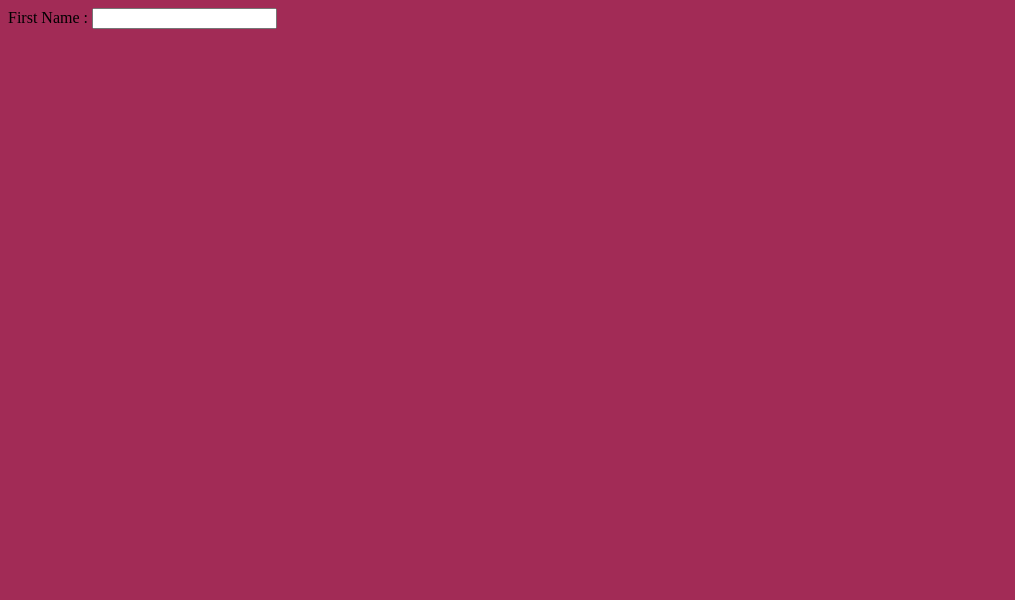
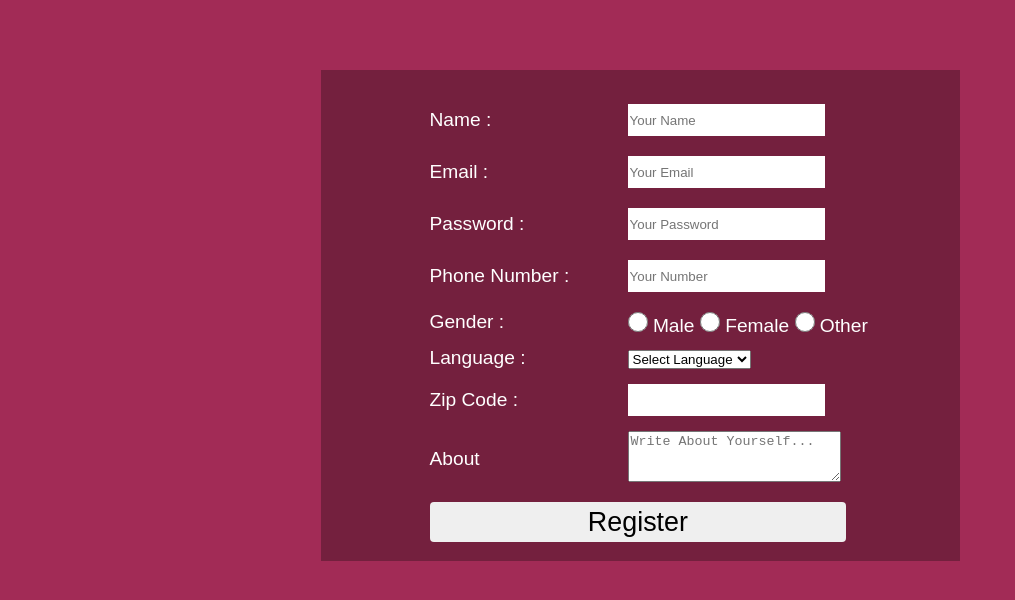
Before and after one commit to kiranrathor30697/responsive-form2-13oct2021, a plain HTML site: page index.html in a window 1280 px wide. Shown: the whole page, without its empty margins (0-1015 px from the left). Drawn offline with Linux system fonts and the light colour scheme.

Commit message:
form 2 done

```diff
--- a/index.html
+++ b/index.html
@@ -8,14 +8,126 @@
         <style>
             body{
                 background-color: #a22b56;
+                margin: 0px;
+                font-size: 1.2em;
+                font-family: Arial, Helvetica, sans-serif;
+            }
+            .k_foembox{
+                width:539px;
+                height:471px;
+                background-color: #74203e;
+                margin:70px auto;
+                border: none;
+                color: #fff;
+                padding-left: 100px;
+                padding-top: 20px;
+            }
+            input{
+                width: 60%;
+                height: 30px;
+                border: none;
+                margin:5px auto;
+            }
+            label{
+                text-align: left !important;
+            }
+            .tbl{
+                margin:50px auto;
+            }
+            #submit{
+                width: 80%;
+                height: 40px;
+                font-size: 1.4em;
+                border-radius: 4px;
             }
         </style>
     </head>
     <body>
-        <form>
+        <form class="k_foembox">
             <div>
-                <label for="Fname">First Name :</label>
-                <input type="text" name="firstname" id="fname">
+                <table width=100% height=100% cellspacing=8>
+                    <tr>
+                        <td>
+                            <label for="name">Name : </label>
+                        </td>
+                        <td>
+                            <input type="text" name="name" id="name" placeholder="Your Name" required>
+                        </td>
+                    </tr>
+                    <tr>
+                        <td>
+                            <label for="email">Email : </label>
+                        </td>
+                        <td>
+                            <input type="email" name="email" id="email" placeholder="Your Email" required>
+                        </td>
+                    </tr>
+                    <tr>
+                        <td>
+                            <label for="pass">Password : </label>
+                        </td>
+                        <td>
+                            <input type="password" name="password" id="pass" placeholder="Your Password">
+                        </td>
+                    </tr>
+                    <tr>
+                        <td>
+                            <label for="no">Phone Number : </label>
+                        </td>
+                        <td>
+                            <input type="number" name="number" id="no" placeholder="Your Number" required>
+                        </td>
+                    </tr>
+                    <tr>
+                        <td>
+                            <label foe="sex">Gender : </label>
+                        </td>
+                        <td>
+                            <input type="radio" id="sex1" name="gender" value="Male" style="width:20px;height:20px;">
+                            <label for="sex1">Male</label>
+                            <input type="radio" id="sex2" name="gender" value="Female" style="width:20px;height:20px;">
+                            <label for="sex2">Female</label>
+                            <input type="radio" id="sex3" name="gender" value="other" style="width:20px;height:20px;">
+                            <label for="sex3">Other</label>
+                        </td>
+                    </tr>
+                    <tr>
+                        <td>
+                            <label for="lang">Language : </label>
+                        </td>
+                        <td>
+                            <select>
+                                <option value="lang">Select Language</option>
+                                <option value="english">English</option>
+                                <option value="hindi">Hindi</option>
+                                <option value="marathi">Marathi</option>
+                                <option value="rajsthani">Rajsthani</option>
+                                <option value="gujrati">Gujrati</option>
+                            </select>
+                        </td>
+                    </tr>
+                    <tr>
+                        <td>
+                            <label for="code">Zip Code : </label>
+                        </td>
+                        <td>
+                            <input type="text" name="code" id="code">
+                        </td>
+                    </tr>
+                    <tr>
+                        <td>
+                            <label for="describe">About</label>
+                        </td>
+                        <td>
+                            <textarea type="textarea" name="describe" id="describe" cols="24" rows="3" placeholder="Write About Yourself..."></textarea>
+                        </td>
+                    </tr>
+                    <tr>
+                        <td colspan="2">
+                            <input type="submit" id="submit" value="Register">
+                        </td>
+                    </tr>
+                </table>
             </div>
         </form>
     </body>
```
